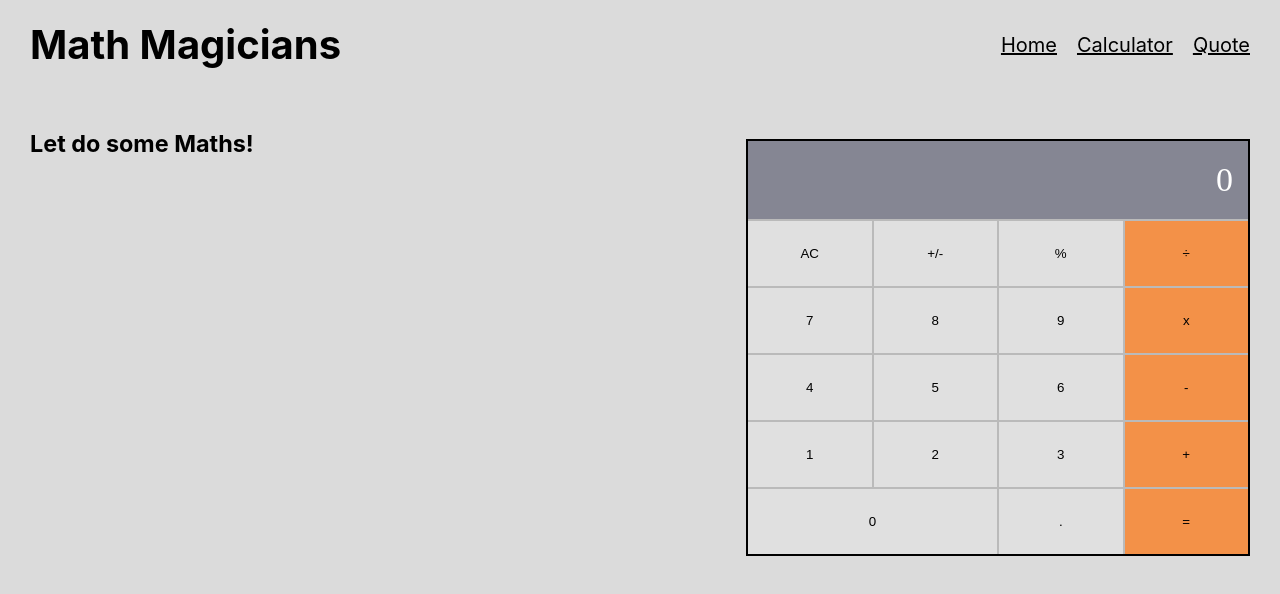
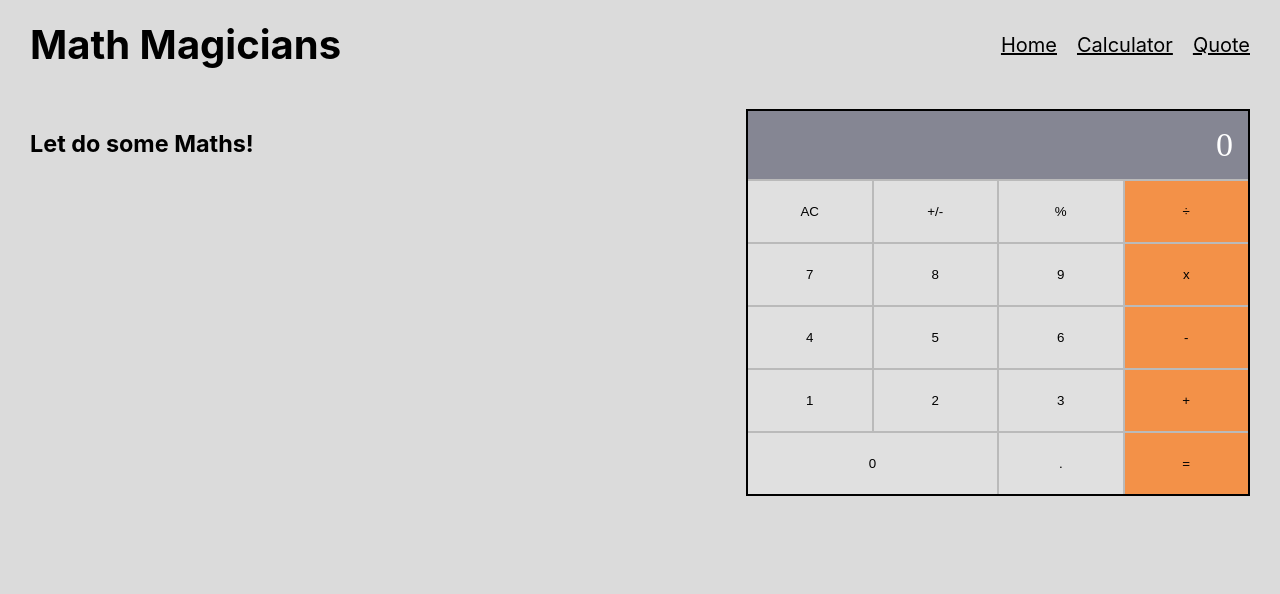
Before and after one commit to Olivier-Kango/math-magicians, a React (Create React App) app: page /calculator in a window 1280 px wide. Shown: the top 594 px of the page. Built offline with nearby package versions, Linux system fonts and the light colour scheme.

Commit message:
Add some styling

```diff
--- a/src/App.css
+++ b/src/App.css
@@ -29,7 +29,7 @@ button {
 }
 
 .result {
-  font-family: 'Times New Roman', Times, serif;
+  font-family: 'Times New Roman', serif;
   background: #858693;
   color: white;
   font-size: 34px;
@@ -48,7 +48,15 @@ button {
 @media only screen and (min-width: 768px) {
   .container {
     width: 500px;
-    margin: 70px 0 20px 0;
+    margin: 40px 0 20px 0;
+  }
+
+  button {
+    padding: 23px 15px;
+  }
+
+  .result {
+    padding: 15px 15px;
   }
 }
 
@@ -58,7 +66,8 @@ button {
     gap: 30px;
   }
 
-  h3, p {
+  h3,
+  p {
     text-align: center;
   }
 
@@ -69,4 +78,8 @@ button {
   .container-calculator h3 {
     display: none;
   }
+
+  .container {
+    width: 100%;
+  }
 }
```
